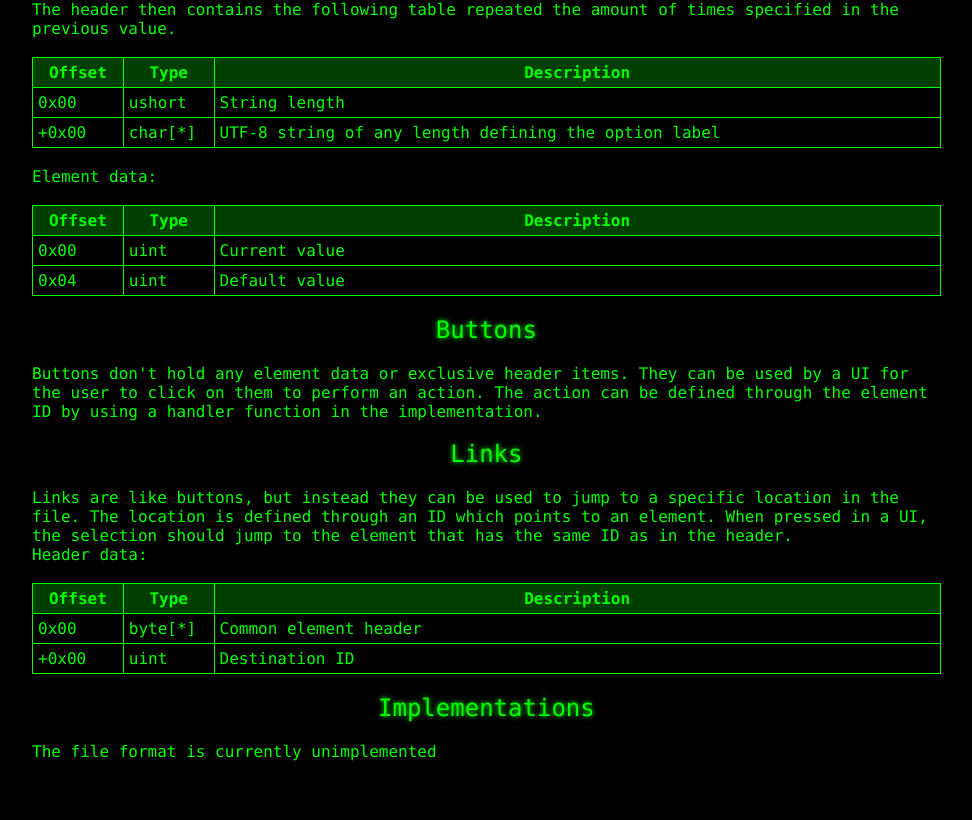
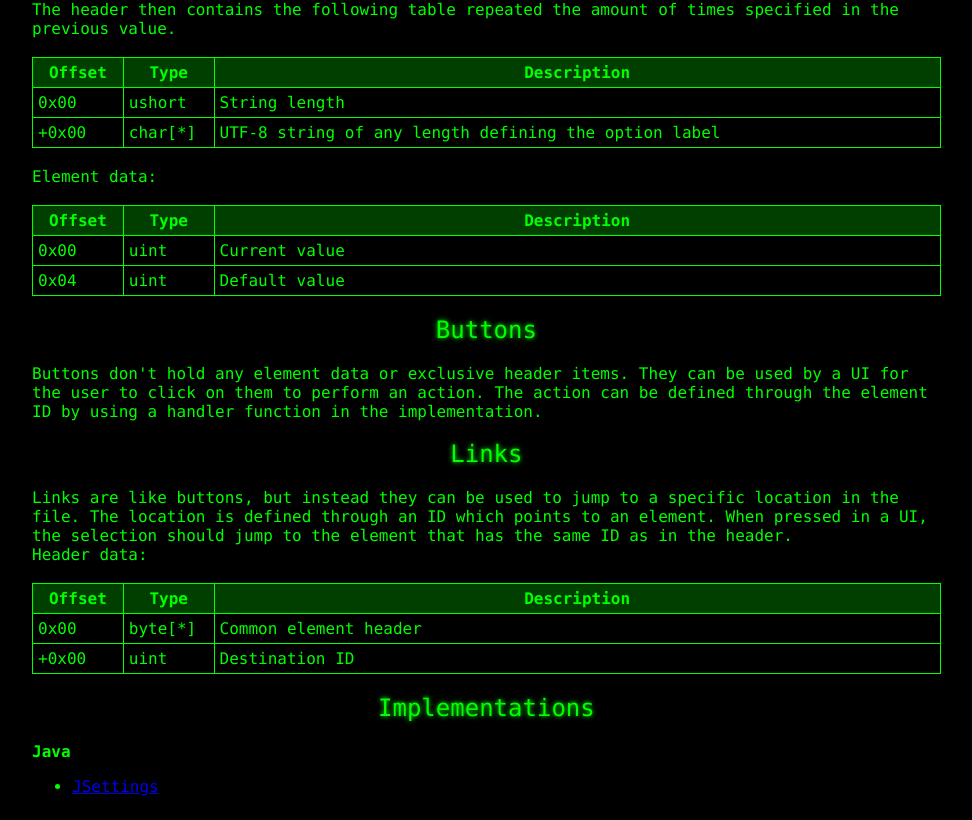
Before and after one commit to Dominicentek/SettingsFileFormatDocs, a plain HTML site: page index.html in a window 1280 px wide. Shown: the part 2564-3384 px from the top of the page, without its empty margins (40-1012 px from the left). Before the commit the page ends 3333 px from the top, so only its background shows below. Drawn offline with Linux system fonts and the light colour scheme.

Commit message:
Add Java JSettings implementation

```diff
--- a/index.html
+++ b/index.html
@@ -294,7 +294,10 @@
                 </tr>
             </table>
             <h2 id="implementations">Implementations</h2>
-            <td>The file format is currently unimplemented</td>
+            <b>Java</b>
+            <ul>
+                <li><a href="https://github.com/Dominicentek/JSettings">JSettings</a></li>
+            </ul>
         </div>
         <div style="grid-column: 3 / 4; grid-row: 1 / 2">
             <div class="table-of-content">
```
